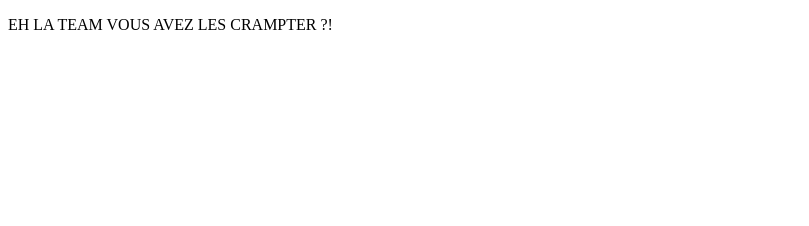
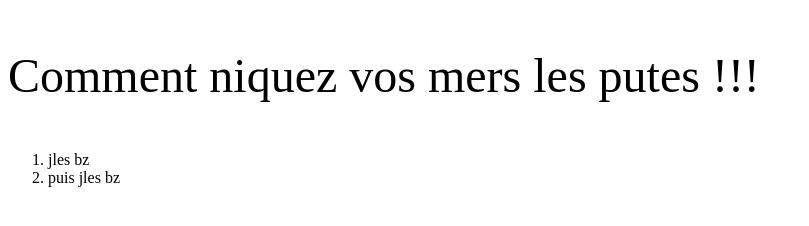
Before and after one commit to evankst94/wsgitdeevan, a plain HTML site: page index.html in a window 1280 px wide. Shown: the whole page, without its empty margins (0-809 px from the left). Drawn offline with Linux system fonts and the light colour scheme.

Commit message:
encore une nouvelle version

```diff
--- a/index.html
+++ b/index.html
@@ -1,6 +1,10 @@
 <!DOCTYPE html>
 <html>
 	<body>
-		<p>EH LA TEAM VOUS AVEZ LES CRAMPTER ?!</p>
+		<p style="font-size: 48px;">Comment niquez vos mers les putes !!!</p>
+		<ol>
+			<li>jles bz</li>
+			<li>puis jles bz</li>
+		</ol>
 	<body>
 </html>
```
